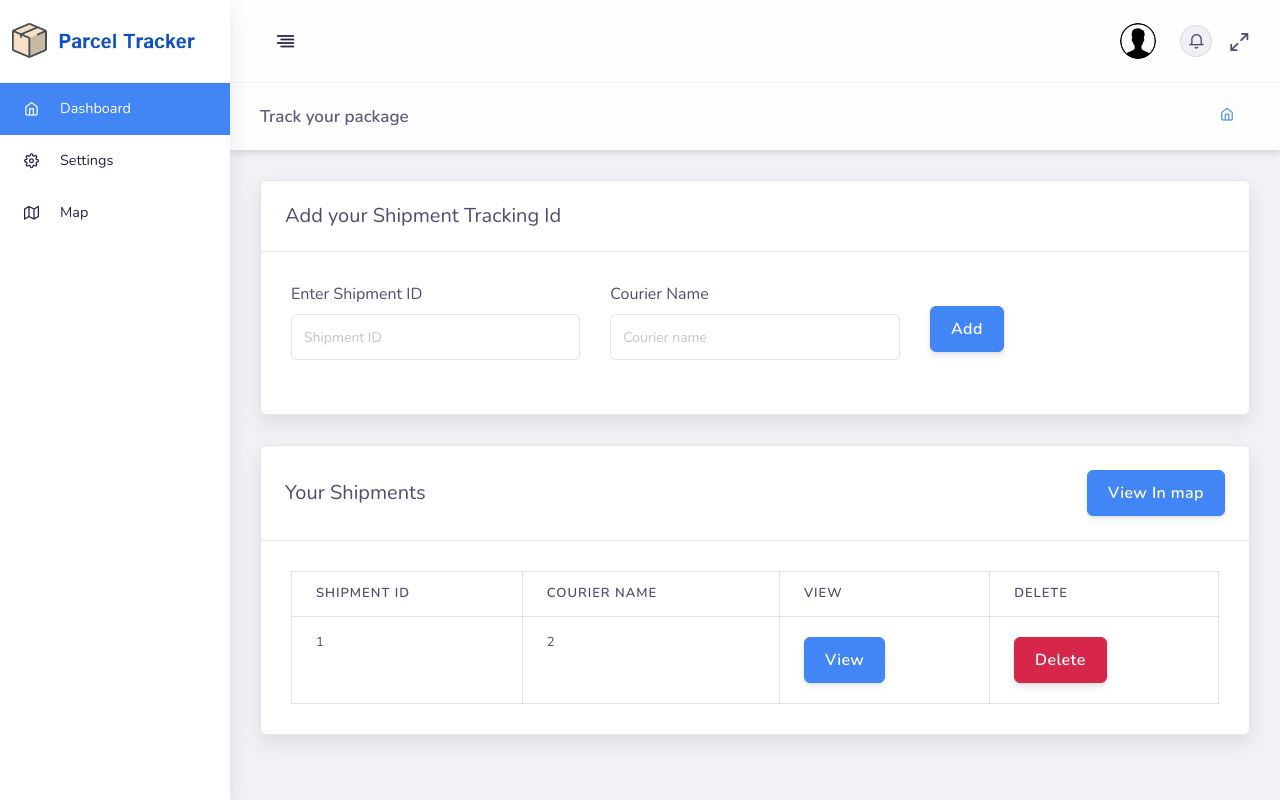
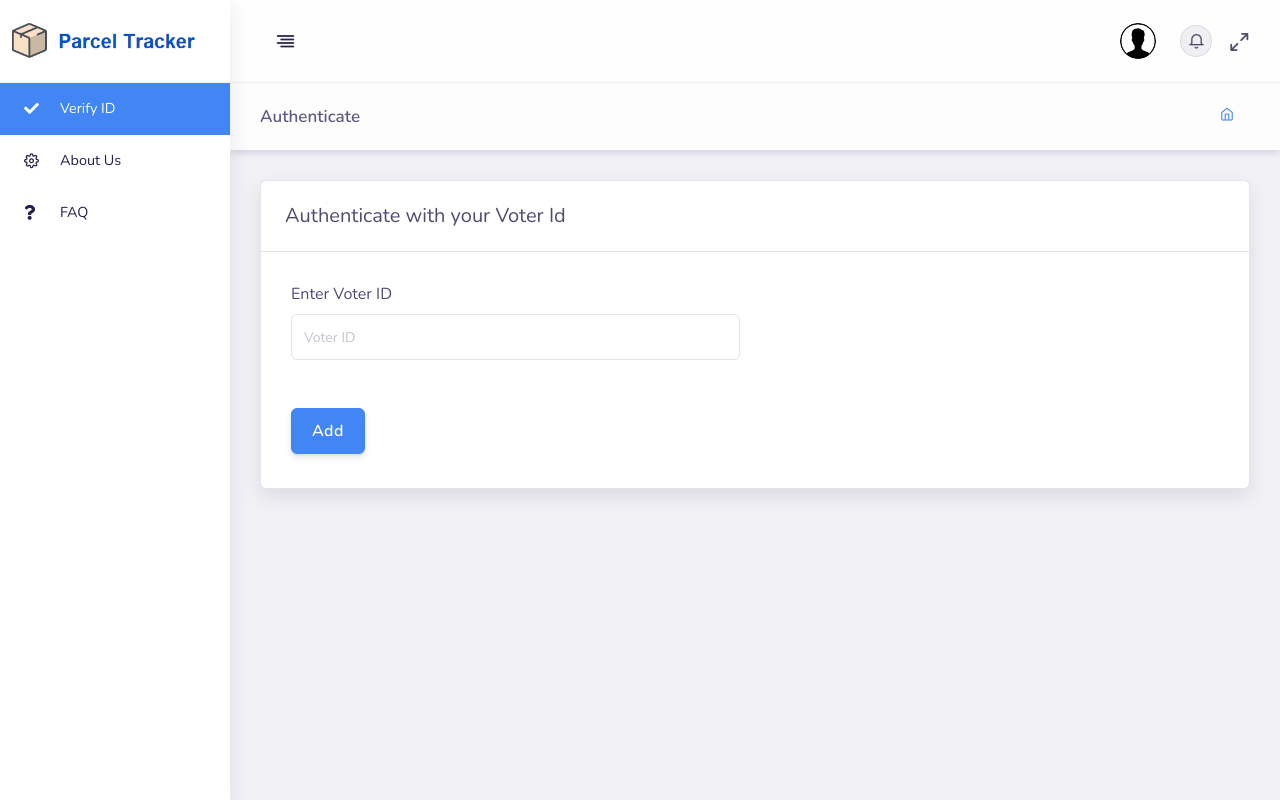
Before and after one commit to agcy1210/voting-frontend, a Django app: page / in a window 1280 px wide. Run offline with Django 3.2, Linux system fonts and the light colour scheme; the visitor is signed in with stand-in values (Sample User, id 1); parts of the project's set-up code (start-up, migrations or seed data) failed here and were passed over; some libraries are stand-ins or nearby versions.

Commit message:
changes in frontend

```diff
--- a/requirements.txt
+++ b/requirements.txt
@@ -1,5 +1,5 @@
-asgiref==3.2.3
-Django==3.0.3
+Django==2.2.1
 django-widget-tweaks==1.4.5
-pytz==2019.3
+djangorestframework==3.9.3
+pytz==2019.1
 sqlparse==0.3.0
--- a/templates/accounts/login.html
+++ b/templates/accounts/login.html
@@ -11,7 +11,7 @@
 	<meta name="author" content="Creative Tim">
 
 	<!-- Title -->
-	<title>Parcel Tracker - Login</title>
+	<title>Blockchain based Voting - Login</title>
 
 	<!-- Favicon -->
 	<link href="{% static 'assets/img/logo.png'%}" rel="icon" type="image/png">
--- a/templates/accounts/password_reset.html
+++ b/templates/accounts/password_reset.html
@@ -12,7 +12,7 @@
 	<meta name="author" content="Creative Tim">
 
 	<!-- Title -->
-	<title>Parcel Tracker - Password Reset</title>
+	<title>Blockchain based Voting - Password Reset</title>
 
 	<!-- Favicon -->
 	<link href="{% static 'assets/img/logo.png'%}" rel="icon" type="image/png">
--- a/templates/accounts/password_reset_complete.html
+++ b/templates/accounts/password_reset_complete.html
@@ -12,7 +12,7 @@
 	<meta name="author" content="Creative Tim">
 
 	<!-- Title -->
-	<title>Parcel Tracker - Password Reset</title>
+	<title>Blockchain based Voting - Password Reset</title>
 
 	<!-- Favicon -->
 	<link href="{% static 'assets/img/logo.png'%}" rel="icon" type="image/png">
--- a/templates/accounts/password_reset_confirm.html
+++ b/templates/accounts/password_reset_confirm.html
@@ -12,7 +12,7 @@
 	<meta name="author" content="Creative Tim">
 
 	<!-- Title -->
-	<title>Parcel Tracker - Password Reset</title>
+	<title>Blockchain based Voting - Password Reset</title>
 
 	<!-- Favicon -->
 	<link href="{% static 'assets/img/logo.png'%}" rel="icon" type="image/png">
--- a/templates/accounts/password_reset_done.html
+++ b/templates/accounts/password_reset_done.html
@@ -12,7 +12,7 @@
 	<meta name="author" content="Creative Tim">
 
 	<!-- Title -->
-	<title>Parcel Tracker - Password Reset</title>
+	<title>Blockchain based Voting - Password Reset</title>
 
 	<!-- Favicon -->
 	<link href="{% static 'assets/img/logo.png'%}" rel="icon" type="image/png">
--- a/templates/accounts/register.html
+++ b/templates/accounts/register.html
@@ -13,7 +13,7 @@
 	<meta name="author" content="Creative Tim">
 
 	<!-- Title -->
-	<title>Parcel Tracker - Register</title>
+	<title>Blockchain based Voting - Register</title>
 
 	<!-- Favicon -->
 	<link href="{% static 'assets/img/logo.png'%}" rel="icon" type="image/png">
--- a/templates/pages/index.html
+++ b/templates/pages/index.html
@@ -11,7 +11,7 @@
 	<meta content="Spruko" name="author">
 
 	<!-- Title -->
-	<title>Package Tracker - Dashboard</title>
+	<title>Blockchain based Voting - Dashboard</title>
 
 	<!-- Favicon -->
 	<link href="{% static 'assets/img/logo.png' %}" rel="icon" type="image/png">
@@ -49,13 +49,13 @@
 					<a class="navbar-brand" href="index-2.html"><img alt="..." class="navbar-brand-img main-logo" src="{% static 'assets/img/full-logo.png' %}"> <img alt="..." class="navbar-brand-img logo" src="{% static 'assets/img/logo.png' %}"></a>
 					<ul class="side-menu">
 						<li class="slide active is-expanded">
-							<a class="side-menu__item active" href="#"><i class="side-menu__icon fe fe-home"></i><span class="side-menu__label">Dashboard</span></a>
+							<a class="side-menu__item active" href="{% url 'verifyId' %}"><i class="side-menu__icon fas fa-check"></i><span class="side-menu__label">Verify ID</span></a>
 						</li>
 						<li class="slide">
-							<a class="side-menu__item" href="#"><i class="side-menu__icon fe fe-settings"></i><span class="side-menu__label">Settings</span></a>
-						</li>
+			              <a class="side-menu__item" href="#"><i class="side-menu__icon fe fe-settings"></i><span class="side-menu__label">About Us</span></a>
+			            </li>
 						<li class="slide">
-			              <a class="side-menu__item" href="#"><i class="side-menu__icon fe fe-map"></i><span class="side-menu__label">Map</span></a>
+			              <a class="side-menu__item" href="#"><i class="side-menu__icon fas fa-question"></i><span class="side-menu__label">FAQ</span></a>
 			            </li>
 					</ul>
 				</div>
--- a/templates/voting/voterIdAuthentication.html
+++ b/templates/voting/voterIdAuthentication.html
@@ -9,7 +9,7 @@
 	<meta content="Spruko" name="author">
 
 	<!-- Title -->
-	<title>Package Tracker - Dashboard</title>
+	<title>Blockchain based Voting - Dashboard</title>
 
 	<!-- Favicon -->
 	<link href="{% static 'assets/img/logo.png' %}" rel="icon" type="image/png">
@@ -47,13 +47,13 @@
 					<a class="navbar-brand" href="index-2.html"><img alt="..." class="navbar-brand-img main-logo" src="{% static 'assets/img/full-logo.png' %}"> <img alt="..." class="navbar-brand-img logo" src="{% static 'assets/img/logo.png' %}"></a>
 					<ul class="side-menu">
 						<li class="slide active is-expanded">
-							<a class="side-menu__item active" href="#"><i class="side-menu__icon fe fe-home"></i><span class="side-menu__label">Dashboard</span></a>
+							<a class="side-menu__item active" href="{% url 'verifyId' %}"><i class="side-menu__icon fas fa-check"></i><span class="side-menu__label">Verify ID</span></a>
 						</li>
 						<li class="slide">
-							<a class="side-menu__item" href="#"><i class="side-menu__icon fe fe-settings"></i><span class="side-menu__label">Settings</span></a>
-						</li>
+			              <a class="side-menu__item" href="#"><i class="side-menu__icon fe fe-settings"></i><span class="side-menu__label">About Us</span></a>
+			            </li>
 						<li class="slide">
-			              <a class="side-menu__item" href="#"><i class="side-menu__icon fe fe-map"></i><span class="side-menu__label">Map</span></a>
+			              <a class="side-menu__item" href="#"><i class="side-menu__icon fas fa-question"></i><span class="side-menu__label">FAQ</span></a>
 			            </li>
 					</ul>
 				</div>
--- a/voting/urls.py
+++ b/voting/urls.py
@@ -4,7 +4,6 @@ from . import views
 from django.contrib.auth import views as auth_views
 
 urlpatterns = [
-    path('authenticate/',views.authenticate,name='authenticate'),
-    path('secretmessage/',views.secretmessage,name='secretmessage'),
-
+    path('',views.verifyId,name='verifyId'),
+    path('secret_msg/',views.secret_msg,name='secret_msg'),
 ]
--- a/voting/views.py
+++ b/voting/views.py
@@ -4,13 +4,14 @@ from django.shortcuts import render, redirect, HttpResponseRedirect, get_object_
 from django.conf import settings
 from django.contrib import messages
 from django.contrib.auth.decorators import login_required
-from .models import Voter,Candidate
+from .models import Voter, Candidate
 import hashlib
 
 # Create your views here.
 
+
 @login_required(login_url='accounts/login')
-def authenticate(request):
+def verifyId(request):
 
     # if request.user.is_authenticated:
     #     return redirect('index')
@@ -18,11 +19,13 @@ def authenticate(request):
     if request.method == 'POST':
         voterId = request.POST['voterId']
 
-    return render(request,'voting/voterIdAuthentication.html')
+    return render(request, 'voting/voterIdAuthentication.html')
+
 
 def getHash(secret_msg, voter_id):
     hashString = secret_msg + str(voter_id)
     return hashlib.sha256(hashString.encode()).hexdigest()
+
 
 @login_required(login_url='accounts/login')
 def secret_msg(request):
@@ -34,4 +37,4 @@ def secret_msg(request):
     hashString = secret_msg+reference_number
     hashKey = getHash(hashString)
 
-    return render(request,'voting/voterIdAuthentication.html')
+    return render(request, 'voting/voterIdAuthentication.html')
--- a/votingFrontend/urls.py
+++ b/votingFrontend/urls.py
@@ -20,6 +20,5 @@ from accounts import views
 urlpatterns = [
     path('admin/', admin.site.urls),
     path('accounts/',include('accounts.urls')),
-    path('voting/',include('voting.urls')),
-    path('',views.index,name='index')
+    path('',include('voting.urls')),
 ]
```
Also changed, not shown: templates/voting/voterSecretMessage.html (+5 -5 lines).
